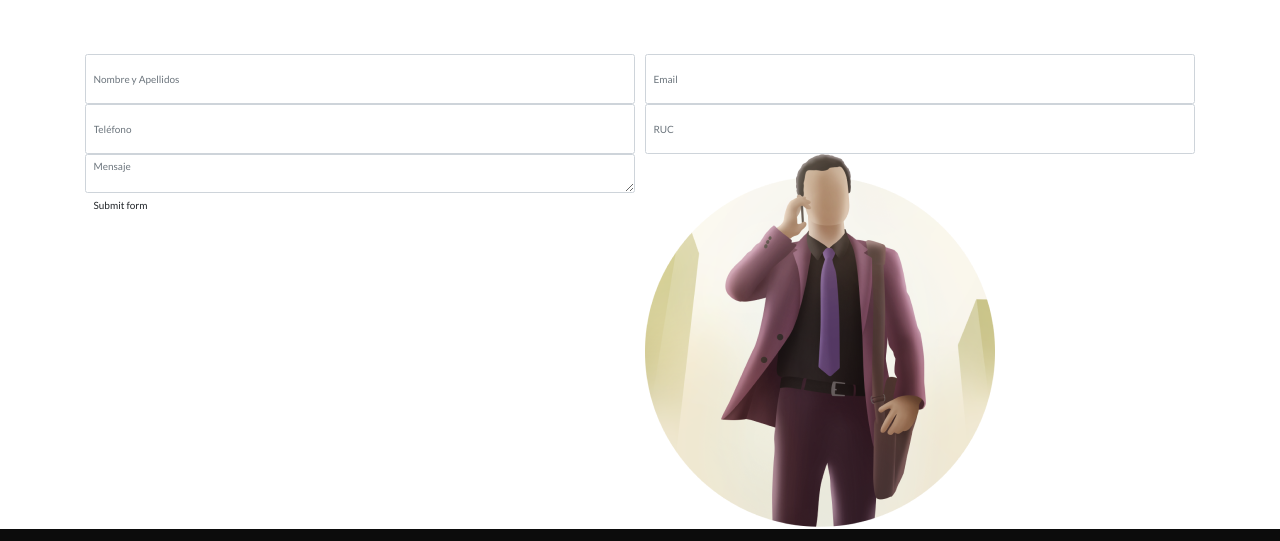
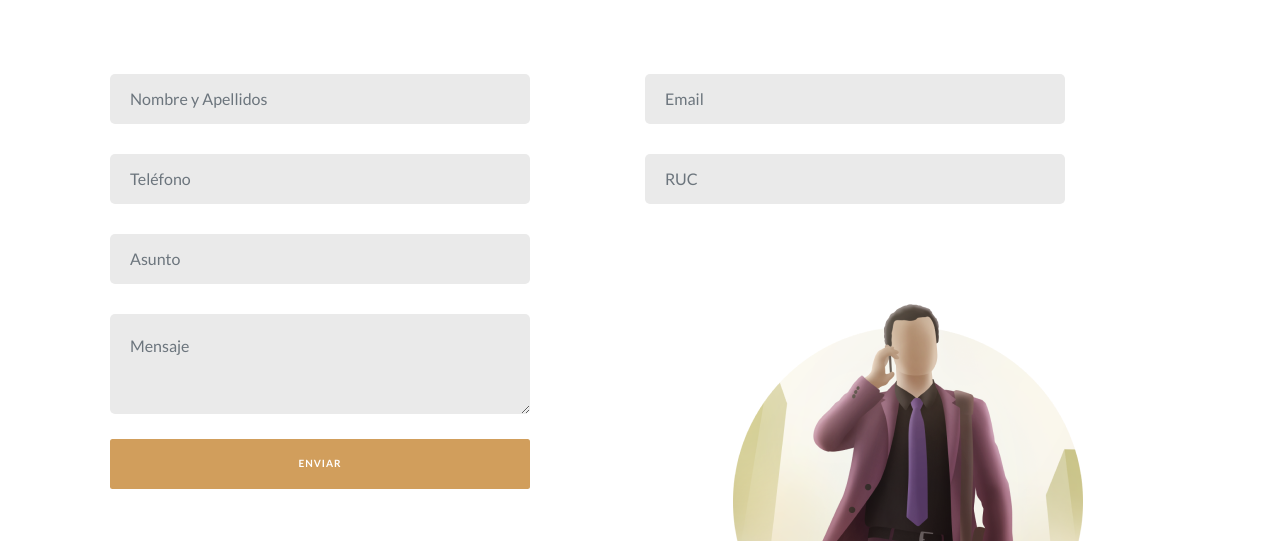
Before and after one commit to dansebp/anicama, a plain HTML site: page contacto.html in a window 1280 px wide. Shown: the part 682-1223 px from the top of the page. Drawn offline with nearby package versions, Linux system fonts and the light colour scheme; files whose address does not match are found by name.

Commit message:
se culmino todos los estilos

```diff
--- a/contacto.html
+++ b/contacto.html
@@ -74,28 +74,35 @@
     <section class="contacto-form container">
       <form>
         <div class="form-row">
-          <div class="col">
+          <div class="col-md-6 mb-3">
             <input class="form-control" type="text" name="name" id="name" placeholder="Nombre y Apellidos" required="" pattern="[A-Za-z]+">
           </div>
-          <div class="col">
+          <div class="col-md-6 mb-3">
             <input type="text" class="form-control" minlength="5" type="text" placeholder="Email" required>
           </div>
         </div>
         <div class="form-row">
-          <div class="col">
+          <div class="col-md-6 mb-3">
             <input type="text" class="form-control" minlength="7" type="text" placeholder="Teléfono" required>
           </div>
-          <div class="col">
+          <div class="col-md-6 mb-3">
             <input type="text" class="form-control" placeholder="RUC">
           </div>
         </div>
         <div class="form-row">
-          <div class="col">
+          <div class="col-md-6 mb3">
+            <input class="form-control" type="text" name="subject" id="subject" placeholder="Asunto" required="" pattern="[A-Za-z]+">
+          </div>
+        </div>
+        <div class="form-row">
+          <div class="textarea col-md-6 mb-3">
             <textarea class="form-control" name="message" id="message-txt" placeholder="Mensaje"></textarea>
-            <button class="btn" type="submit">Submit form</button>
+            <button class="btn" type="submit">ENVIAR</button>
           </div>
           <div class="col">
-            <img src="./images/imgs/img7-contact.png" alt="imagen de contacto">
+            <figure>
+              <img src="./images/imgs/img7-contact.png" alt="imagen de contacto">
+            </figure>
           </div>
         </div>
       </form>
--- a/styles/_contact.scss
+++ b/styles/_contact.scss
@@ -97,8 +97,52 @@
 }
 
 .contacto-form{
+  img{
+    display: block;
+    margin: 0 auto;
+    max-width: 350px;
+  }
+  input,
+  textarea {
+    height: 50px;
+    color: map-get($theme-colors, grey);
+    font-size: map-get($font-size, body)#{rem};
+  }
 
-  input {
+  textarea{
+    min-height: 100px;
+    padding-top: 20px;
+  }
+
+  .textarea {
+    margin: 10px 0;
+  }
+
+  .form-row {
+    margin: 20px;
+  }
+
+  .btn{
+    width: 100%;
     height: 50px;
+    letter-spacing: 0.1rem;
+    font-weight: map-get($font-weight, bold);
+    color: white;
+    max-width: 420px;
+    margin: 25px 0;
+    background-color: map-get($theme-colors, gold);
+  }
+
+  .form-control {
+    max-width: 420px;
+    border: none;
+    border-radius: 5px;
+    background: map-get($theme-colors, light-grey);
+    padding-left: 20px;
+
+    &:focus{
+      border: 2px solid map-get($theme-colors, gold);
+      box-shadow: none;
+    }
   }
 }
```
Also changed, not shown: styles/main.css, 1 other file.
